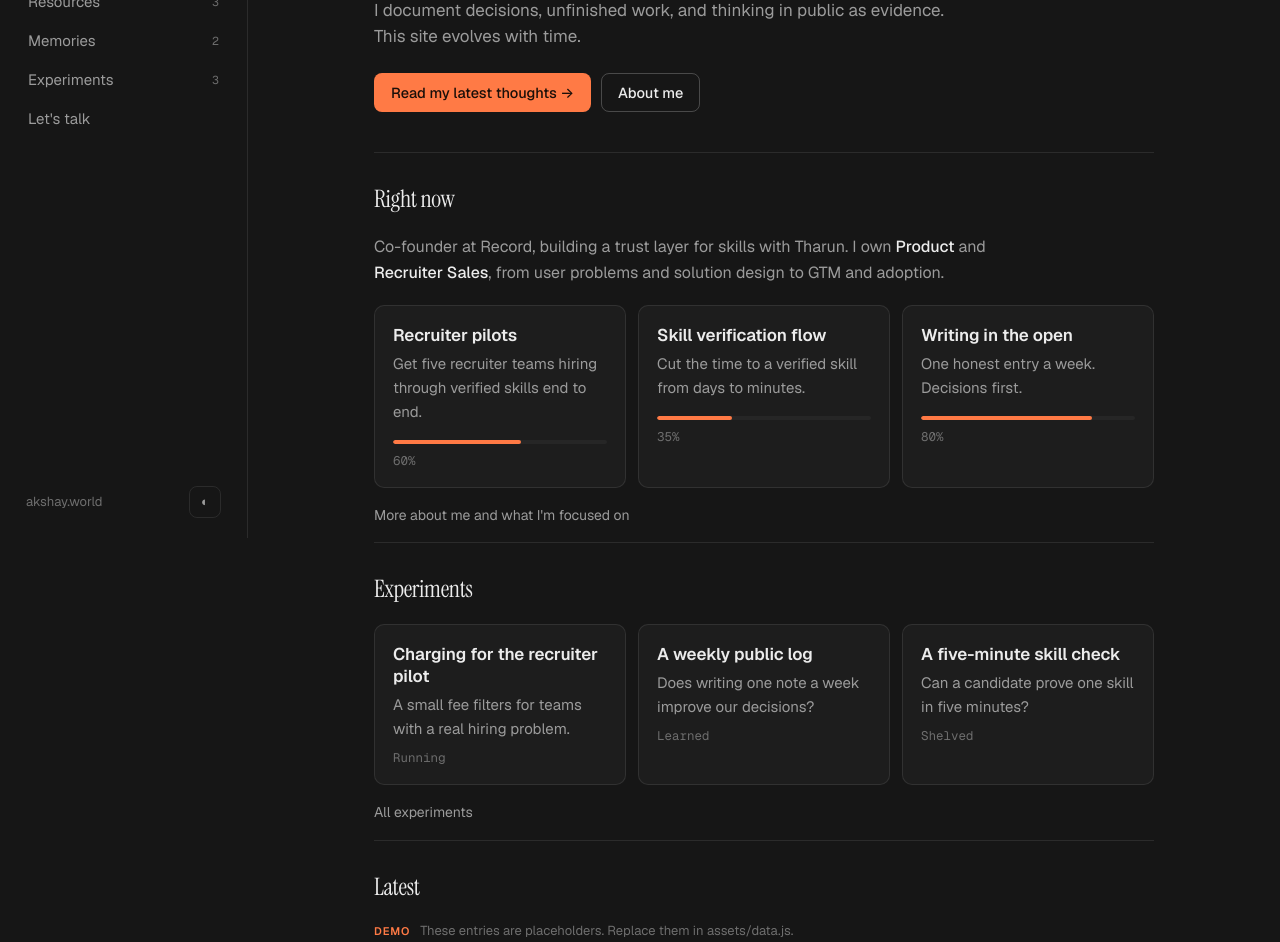
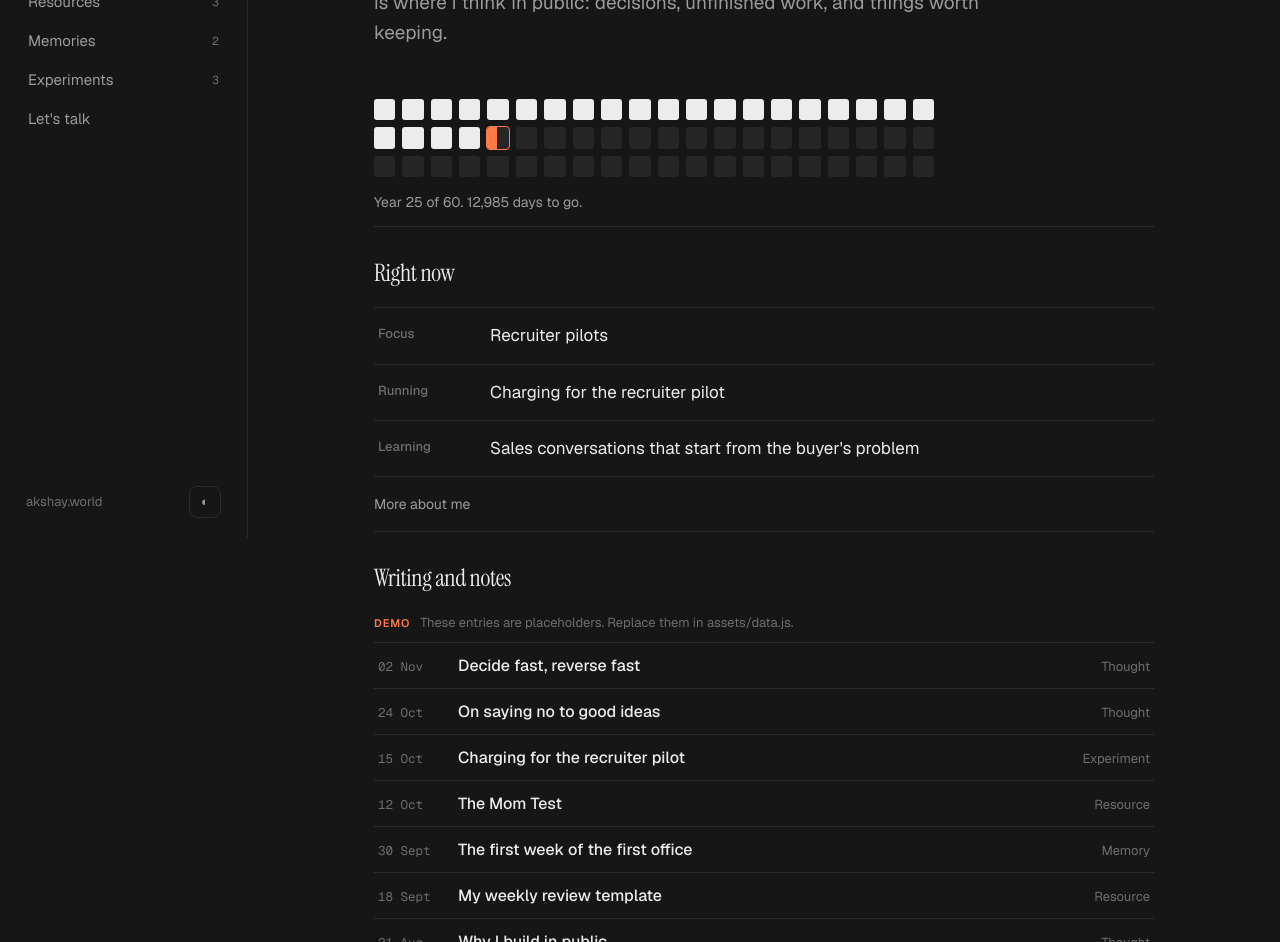
Before and after one commit to letitbeakshay/Personal-Website, a plain HTML site: page index.html in a window 1280 px wide. Shown: the part 262-1204 px from the top of the page. Drawn offline with nearby package versions, Linux system fonts and the light colour scheme.

Commit message:
Redesign home page: intro, years as dots, now rows, plain index
Co-Authored-By: Claude Sonnet 5.5 <noreply@anthropic.com>

```diff
--- a/assets/site.css
+++ b/assets/site.css
@@ -219,7 +219,7 @@ section { padding:32px 0 4px; margin-top:12px; }
 /* Reference-inspired: quiet header line, start-here list, small utilities */
 kbd { font:500 12px var(--mono); border:1px solid var(--line-2); border-bottom-width:2px; border-radius:5px; padding:1px 6px; color:var(--fg); background:var(--panel); }
 .hint { color:var(--muted); font-size:14px; margin:18px 0 0; }
-.more { display:flex; gap:18px; margin-top:16px; font-size:14px; color:var(--muted); }
+.more { display:flex; flex-wrap:wrap; gap:6px 18px; margin-top:16px; font-size:14px; color:var(--muted); }
 .more a, .more button { color:var(--muted); background:none; border:0; padding:0; font:inherit; cursor:pointer; }
 .more a:hover, .more button:hover { color:var(--accent); }
 .updated { color:var(--faint); font-size:13px; }
@@ -227,3 +227,27 @@ kbd { font:500 12px var(--mono); border:1px solid var(--line-2); border-bottom-w
 .metabar { padding-top:28px; font:400 12px var(--mono); letter-spacing:.06em; text-transform:uppercase; color:var(--faint); }
 .metabar + .hero { padding-top:44px; }
 .metabar { display:flex; justify-content:space-between; gap:12px; flex-wrap:wrap; }
+
+/* Home v2: intro, years as dots, now rows, plain index */
+.intro { padding:clamp(36px,7vh,72px) 0 8px; }
+.intro h1 { font:400 clamp(44px,6vw,68px)/1.02 var(--display); letter-spacing:-.02em; margin:0 0 22px; }
+.intro .lede { font-size:19px; max-width:620px; margin:0; }
+.life { margin:44px 0 12px; }
+.dots { display:grid; grid-template-columns:repeat(20, 1fr); gap:7px; max-width:560px; }
+.dots i { aspect-ratio:1; border-radius:3px; background:var(--panel-2); }
+.dots i.on { background:var(--fg); }
+.dots i.now { background:linear-gradient(90deg, var(--accent) var(--p), var(--panel-2) var(--p)); outline:1px solid var(--accent); }
+.life figcaption { margin-top:14px; color:var(--muted); font-size:14px; }
+.nowrows { margin:0; border-top:1px solid var(--line); }
+.nowrows > div { display:grid; grid-template-columns:96px 1fr; gap:16px; padding:14px 4px; border-bottom:1px solid var(--line); }
+.nowrows dt { font:500 13px var(--sans); color:var(--faint); padding-top:3px; }
+.nowrows dd { margin:0; font-size:17px; }
+.nowrows a:hover { color:var(--accent); }
+.idx { list-style:none; margin:0; padding:0; border-top:1px solid var(--line); }
+.idx a { display:grid; grid-template-columns:64px 1fr auto; gap:16px; align-items:baseline; padding:12px 4px; border-bottom:1px solid var(--line); transition:background .15s; }
+.idx a:hover { background:var(--tint); }
+.idx a:hover span { color:var(--accent); }
+.idx time { font:400 12.5px var(--mono); color:var(--faint); }
+.idx span { font:500 16px var(--sans); transition:color .15s; }
+.idx em { font:400 13px var(--sans); font-style:normal; color:var(--faint); }
+@media (max-width:860px) { .dots { gap:5px; } .nowrows > div { grid-template-columns:1fr; gap:2px; } .idx a { grid-template-columns:56px 1fr; } .idx em { display:none; } }
--- a/index.html
+++ b/index.html
@@ -20,35 +20,30 @@
     <aside id="side"></aside>
     <main id="content">
       <div class="col">
-        <div class="metabar"><span>Est. <span id="est"></span></span><span id="daysleft" title="Days until my 60th birthday"></span></div>
-        <div class="hero">
-          <h1>Building in the open.<br>Deciding in public, <em>through focus, constraints, and execution.</em></h1>
-          <p class="lede">I document decisions, unfinished work, and thinking in public as evidence. This site evolves with time.</p>
-          <div class="actions">
-            <a class="btn primary" href="thoughts/">Read my latest thoughts →</a>
-            <a class="btn ghost" href="about/">About me</a>
-          </div>
+        <div class="metabar"><span>Est. <span id="est"></span></span></div>
+
+        <div class="intro">
+          <h1>Hi, I'm Akshay.</h1>
+          <p class="lede">I'm a co-founder at Record, where we're building a trust layer for skills with my co-founder Tharun. I own product and recruiter sales. This site is where I think in public: decisions, unfinished work, and things worth keeping.</p>
           <p class="hint" id="copy-email" hidden>Press <kbd>C</kbd> <span data-msg>to copy my email</span></p>
         </div>
 
+        <figure class="life" aria-labelledby="life-cap">
+          <div class="dots" id="dots" aria-hidden="true"></div>
+          <figcaption id="life-cap"></figcaption>
+        </figure>
+
         <section aria-labelledby="h-now">
           <div class="sec-head"><h2 id="h-now">Right now</h2></div>
-          <p class="prose">Co-founder at Record, building a trust layer for skills with Tharun. I own <strong>Product</strong> and <strong>Recruiter Sales</strong>, from user problems and solution design to GTM and adoption.</p>
-          <div class="grid three" id="focus" style="margin-top:18px"></div>
-          <div class="more"><a href="about/">More about me and what I'm focused on</a></div>
+          <dl class="nowrows" id="nowrows"></dl>
+          <div class="more"><a href="about/">More about me</a></div>
         </section>
 
-        <section aria-labelledby="h-exp">
-          <div class="sec-head"><h2 id="h-exp">Experiments</h2></div>
-          <div class="grid three" id="exps"></div>
-          <div class="more"><a href="experiments/">All experiments</a></div>
-        </section>
-
-        <section aria-labelledby="h-latest">
-          <div class="sec-head"><h2 id="h-latest">Latest</h2></div>
+        <section aria-labelledby="h-idx">
+          <div class="sec-head"><h2 id="h-idx">Writing and notes</h2></div>
           <div class="demo"><b>DEMO</b><span>These entries are placeholders. Replace them in assets/data.js.</span></div>
-          <ul class="rows" id="latest"></ul>
-          <div class="more"><a href="thoughts/">Thoughts</a><a href="resources/">Resources</a><a href="memories/">Memories</a><button type="button" data-random>Random entry</button></div>
+          <ul class="idx" id="idx"></ul>
+          <div class="more"><a href="thoughts/">Thoughts</a><a href="resources/">Resources</a><a href="memories/">Memories</a><a href="experiments/">Experiments</a><button type="button" data-random>Random entry</button></div>
         </section>
       </div>
       <footer class="foot"><span>© <span id="year"></span> Akshay · <span class="updated">Last updated <span id="upd"></span></span></span><button id="top" type="button">Scroll to top ↑</button></footer>
@@ -59,20 +54,40 @@
   <script>
     var byDate = function (a, b) { return b.date.localeCompare(a.date); };
     document.getElementById("est").textContent = SITE.since;
+    document.getElementById("upd").textContent = fmtDate(SITE.updated);
+
+    // Your years, as dots: one per year, up to the horizon age.
     (function () {
-      var b = SITE.born.split("-").map(Number), end = Date.UTC(b[0] + SITE.horizonAge, b[1] - 1, b[2]);
+      var b = SITE.born.split("-").map(Number), H = SITE.horizonAge;
       var now = new Date(), today = Date.UTC(now.getFullYear(), now.getMonth(), now.getDate());
-      var d = Math.max(0, Math.round((end - today) / 864e5));
-      document.getElementById("daysleft").textContent = d.toLocaleString("en-IN") + " days to " + SITE.horizonAge;
+      var end = Date.UTC(b[0] + H, b[1] - 1, b[2]), start = Date.UTC(b[0], b[1] - 1, b[2]);
+      var daysLeft = Math.max(0, Math.round((end - today) / 864e5));
+      var lived = Math.min(H, (today - start) / (365.25 * 864e5));
+      var full = Math.floor(lived), part = lived - full, html = "";
+      for (var i = 0; i < H; i++) {
+        var cls = i < full ? "on" : "";
+        var style = (i === full && part > 0) ? ' style="--p:' + Math.round(part * 100) + '%"' : "";
+        html += '<i class="' + (style ? "now" : cls) + '"' + style + "></i>";
+      }
+      document.getElementById("dots").innerHTML = html;
+      document.getElementById("life-cap").textContent = "Year " + (full + 1) + " of " + H + ". " + daysLeft.toLocaleString("en-IN") + " days to go.";
     })();
-    document.getElementById("upd").textContent = fmtDate(SITE.updated);
-    document.getElementById("focus").innerHTML = NOW.focus.map(function (f) {
-      return '<div class="tile"><h3>' + esc(f.title) + "</h3><p>" + esc(f.note) + '</p><div class="bar" role="img" aria-label="' + f.pct + ' percent"><i style="width:' + f.pct + '%"></i></div><span class="pct">' + f.pct + "%</span></div>";
+
+    // Right now: focus, what is running, what I'm learning.
+    (function () {
+      var running = ENTRIES.filter(function (e) { return e.kind === "experiment" && e.tag === "Running"; }).sort(byDate)[0];
+      var rows = [["Focus", NOW.focus[0] && NOW.focus[0].title, "about/"],
+                  ["Running", running && running.title, running && "entry/?id=" + encodeURIComponent(running.id)],
+                  ["Learning", NOW.learning[0], "about/"]].filter(function (r) { return r[1]; });
+      document.getElementById("nowrows").innerHTML = rows.map(function (r) {
+        return "<div><dt>" + r[0] + '</dt><dd><a href="' + r[2] + '">' + esc(r[1]) + "</a></dd></div>";
+      }).join("");
+    })();
+
+    // Index of everything, newest first.
+    document.getElementById("idx").innerHTML = ENTRIES.slice().sort(byDate).slice(0, 8).map(function (e) {
+      return '<li><a href="entry/?id=' + encodeURIComponent(e.id) + '"><time datetime="' + esc(e.date) + '">' + fmtDay(e.date) + "</time><span>" + esc(e.title) + "</span><em>" + esc(KINDS[e.kind]) + "</em></a></li>";
     }).join("");
-    document.getElementById("exps").innerHTML = ENTRIES.filter(function (e) { return e.kind === "experiment"; }).sort(byDate).slice(0, 3).map(function (e) {
-      return '<a class="tile" href="entry/?id=' + encodeURIComponent(e.id) + '"><h3>' + esc(e.title) + "</h3><p>" + esc(e.summary) + '</p><span class="pct">' + esc(e.tag) + "</span></a>";
-    }).join("");
-    document.getElementById("latest").innerHTML = ENTRIES.slice().sort(byDate).slice(0, 6).map(function (e) { return rowHTML(e); }).join("");
   </script>
 </body>
 </html>
```
